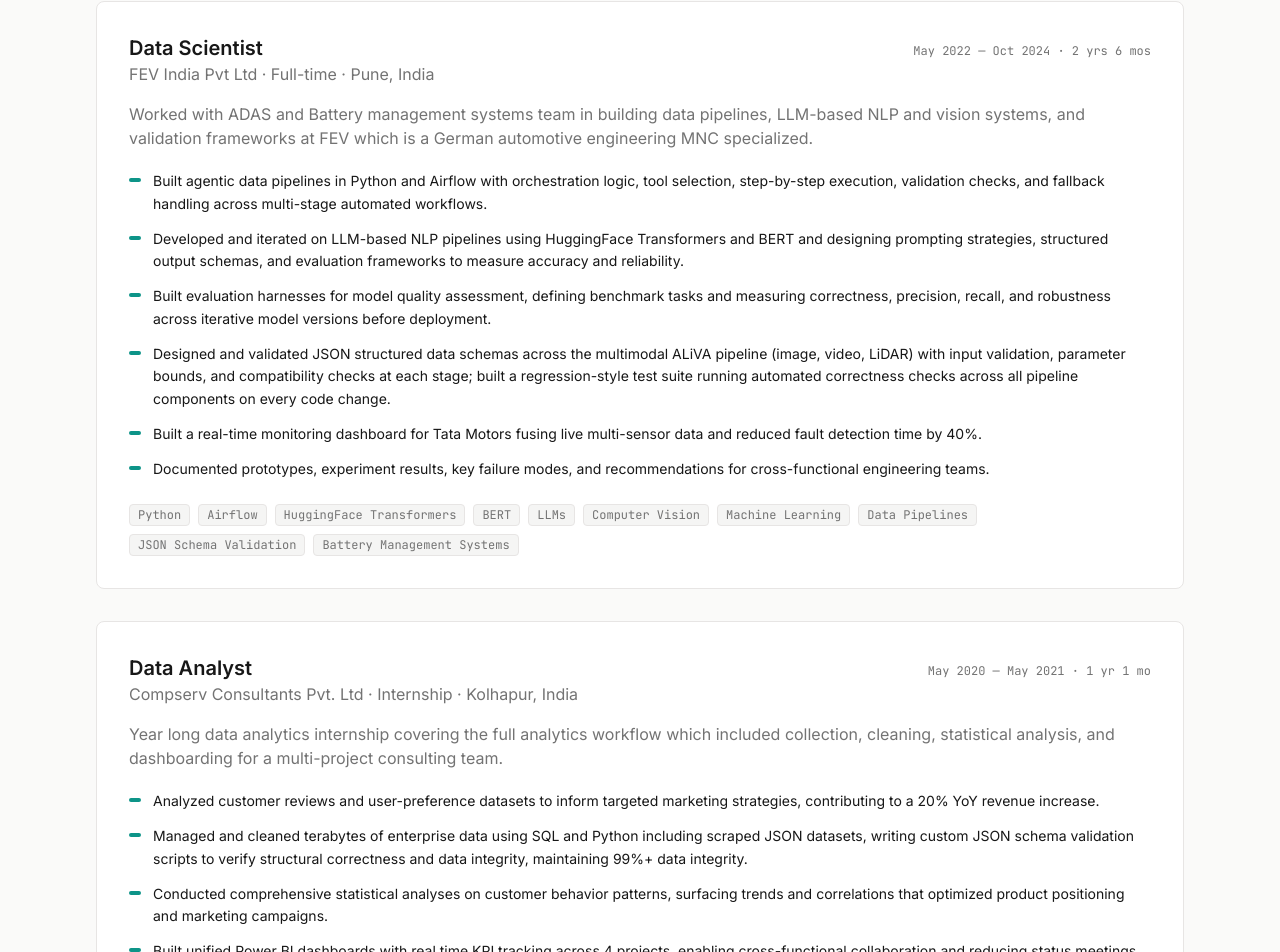
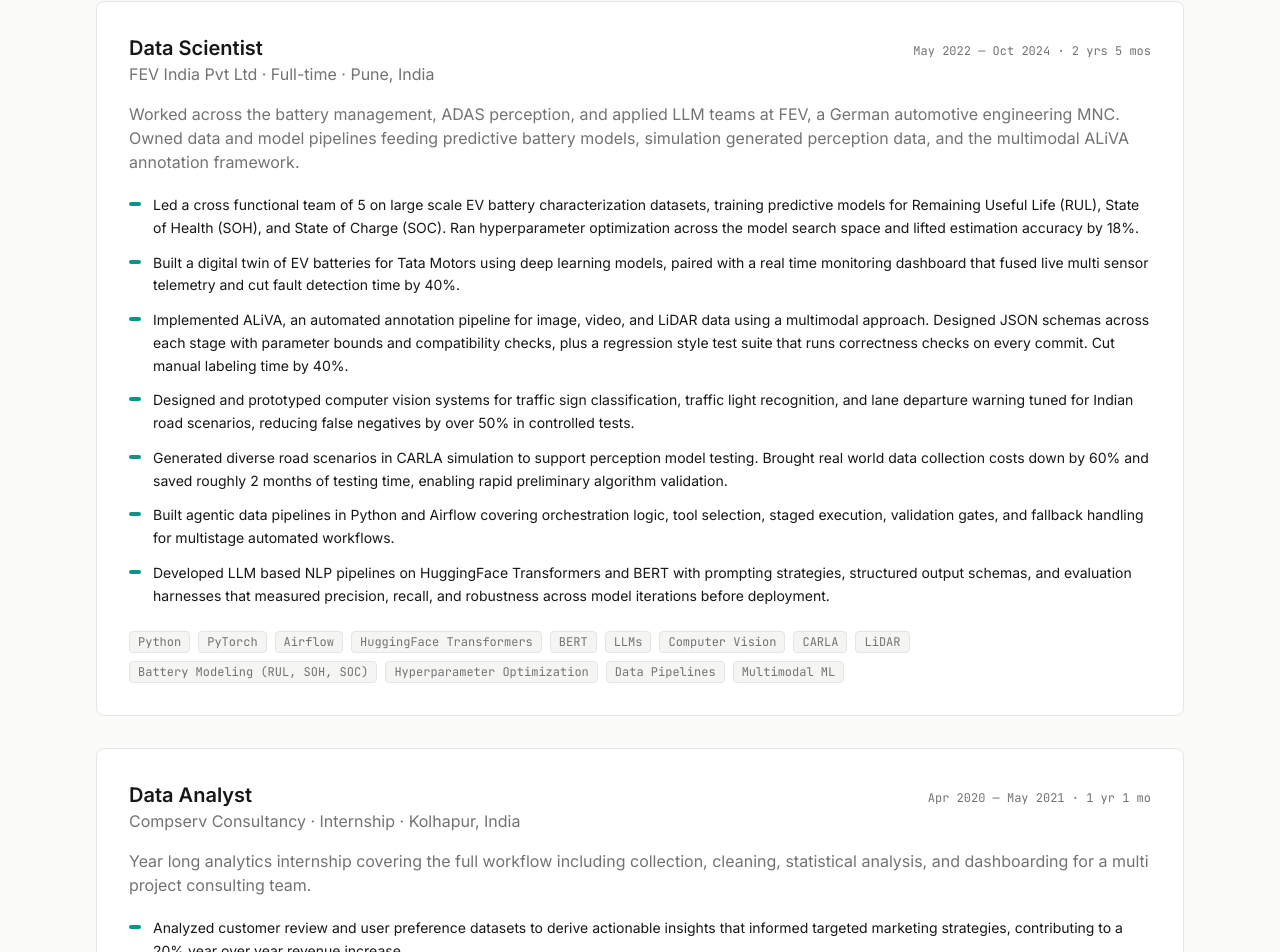
Before and after one commit to Rushikesh-pawar/Personal-Protfolio, a Next.js app: page / in a window 1280 px wide. Shown: the part 1779-2731 px from the top of the page. Built offline with nearby package versions, Linux system fonts and the light colour scheme.

Commit message:
few changes

```diff
--- a/content/experience.ts
+++ b/content/experience.ts
@@ -19,46 +19,50 @@
     location: "Pune, India",
     start: "May 2022",
     end: "Oct 2024",
-    duration: "2 yrs 6 mos",
+    duration: "2 yrs 5 mos",
     summary:
-      "Worked with ADAS and Battery management systems team in building data pipelines, LLM-based NLP and vision systems, and validation frameworks at FEV which is a German automotive engineering MNC specialized.",
+      "Worked across the battery management, ADAS perception, and applied LLM teams at FEV, a German automotive engineering MNC. Owned data and model pipelines feeding predictive battery models, simulation generated perception data, and the multimodal ALiVA annotation framework.",
     highlights: [
-      "Built agentic data pipelines in Python and Airflow with orchestration logic, tool selection, step-by-step execution, validation checks, and fallback handling across multi-stage automated workflows.",
-      "Developed and iterated on LLM-based NLP pipelines using HuggingFace Transformers and BERT and designing prompting strategies, structured output schemas, and evaluation frameworks to measure accuracy and reliability.",
-      "Built evaluation harnesses for model quality assessment, defining benchmark tasks and measuring correctness, precision, recall, and robustness across iterative model versions before deployment.",
-      "Designed and validated JSON structured data schemas across the multimodal ALiVA pipeline (image, video, LiDAR) with input validation, parameter bounds, and compatibility checks at each stage; built a regression-style test suite running automated correctness checks across all pipeline components on every code change.",
-      "Built a real-time monitoring dashboard for Tata Motors fusing live multi-sensor data and reduced fault detection time by 40%.",
-      "Documented prototypes, experiment results, key failure modes, and recommendations for cross-functional engineering teams.",
+      "Led a cross functional team of 5 on large scale EV battery characterization datasets, training predictive models for Remaining Useful Life (RUL), State of Health (SOH), and State of Charge (SOC). Ran hyperparameter optimization across the model search space and lifted estimation accuracy by 18%.",
+      "Built a digital twin of EV batteries for Tata Motors using deep learning models, paired with a real time monitoring dashboard that fused live multi sensor telemetry and cut fault detection time by 40%.",
+      "Implemented ALiVA, an automated annotation pipeline for image, video, and LiDAR data using a multimodal approach. Designed JSON schemas across each stage with parameter bounds and compatibility checks, plus a regression style test suite that runs correctness checks on every commit. Cut manual labeling time by 40%.",
+      "Designed and prototyped computer vision systems for traffic sign classification, traffic light recognition, and lane departure warning tuned for Indian road scenarios, reducing false negatives by over 50% in controlled tests.",
+      "Generated diverse road scenarios in CARLA simulation to support perception model testing. Brought real world data collection costs down by 60% and saved roughly 2 months of testing time, enabling rapid preliminary algorithm validation.",
+      "Built agentic data pipelines in Python and Airflow covering orchestration logic, tool selection, staged execution, validation gates, and fallback handling for multistage automated workflows.",
+      "Developed LLM based NLP pipelines on HuggingFace Transformers and BERT with prompting strategies, structured output schemas, and evaluation harnesses that measured precision, recall, and robustness across model iterations before deployment.",
     ],
     skills: [
       "Python",
+      "PyTorch",
       "Airflow",
       "HuggingFace Transformers",
       "BERT",
       "LLMs",
       "Computer Vision",
-      "Machine Learning",
+      "CARLA",
+      "LiDAR",
+      "Battery Modeling (RUL, SOH, SOC)",
+      "Hyperparameter Optimization",
       "Data Pipelines",
-      "JSON Schema Validation",
-      "Battery Management Systems",
+      "Multimodal ML",
     ],
   },
   {
-    company: "Compserv Consultants Pvt. Ltd",
+    company: "Compserv Consultancy",
     role: "Data Analyst",
     type: "Internship",
     location: "Kolhapur, India",
-    start: "May 2020",
+    start: "Apr 2020",
     end: "May 2021",
     duration: "1 yr 1 mo",
     summary:
-      "Year long data analytics internship covering the full analytics workflow which included collection, cleaning, statistical analysis, and dashboarding for a multi-project consulting team.",
+      "Year long analytics internship covering the full workflow including collection, cleaning, statistical analysis, and dashboarding for a multi project consulting team.",
     highlights: [
-      "Analyzed customer reviews and user-preference datasets to inform targeted marketing strategies, contributing to a 20% YoY revenue increase.",
-      "Managed and cleaned terabytes of enterprise data using SQL and Python including scraped JSON datasets, writing custom JSON schema validation scripts to verify structural correctness and data integrity, maintaining 99%+ data integrity.",
-      "Conducted comprehensive statistical analyses on customer behavior patterns, surfacing trends and correlations that optimized product positioning and marketing campaigns.",
-      "Built unified Power BI dashboards with real time KPI tracking across 4 projects, enabling cross-functional collaboration and reducing status meetings by 40%.",
-      "Executed end-to-end data analytics workflows which involved collection, wrangling, visualization with Matplotlib, and presentation of actionable recommendations to stakeholders through written reports and verbal briefings.",
+      "Analyzed customer review and user preference datasets to derive actionable insights that informed targeted marketing strategies, contributing to a 20% year over year revenue increase.",
+      "Managed and cleaned terabytes of enterprise data with SQL and Python, resolving inconsistencies, missing values, and source errors across multiple data sources to maintain over 99% data integrity.",
+      "Ran comprehensive statistical analyses on customer behavior patterns, surfacing trends and correlations that optimized product positioning and marketing campaigns.",
+      "Built a unified Power BI analytics dashboard spanning 4 projects with real time KPI tracking and an integrated community hub, enabling cross functional collaboration and reducing status meetings by 40%.",
+      "Owned the full analytics workflow from collection across databases and surveys, through wrangling and visualization with Matplotlib, to stakeholder facing recommendations.",
     ],
     skills: [
       "Python",
@@ -67,7 +71,7 @@
       "Matplotlib",
       "Statistical Analysis",
       "Data Cleaning",
-      "JSON Schema Validation",
+      "Data Wrangling",
     ],
   },
 ];
```
